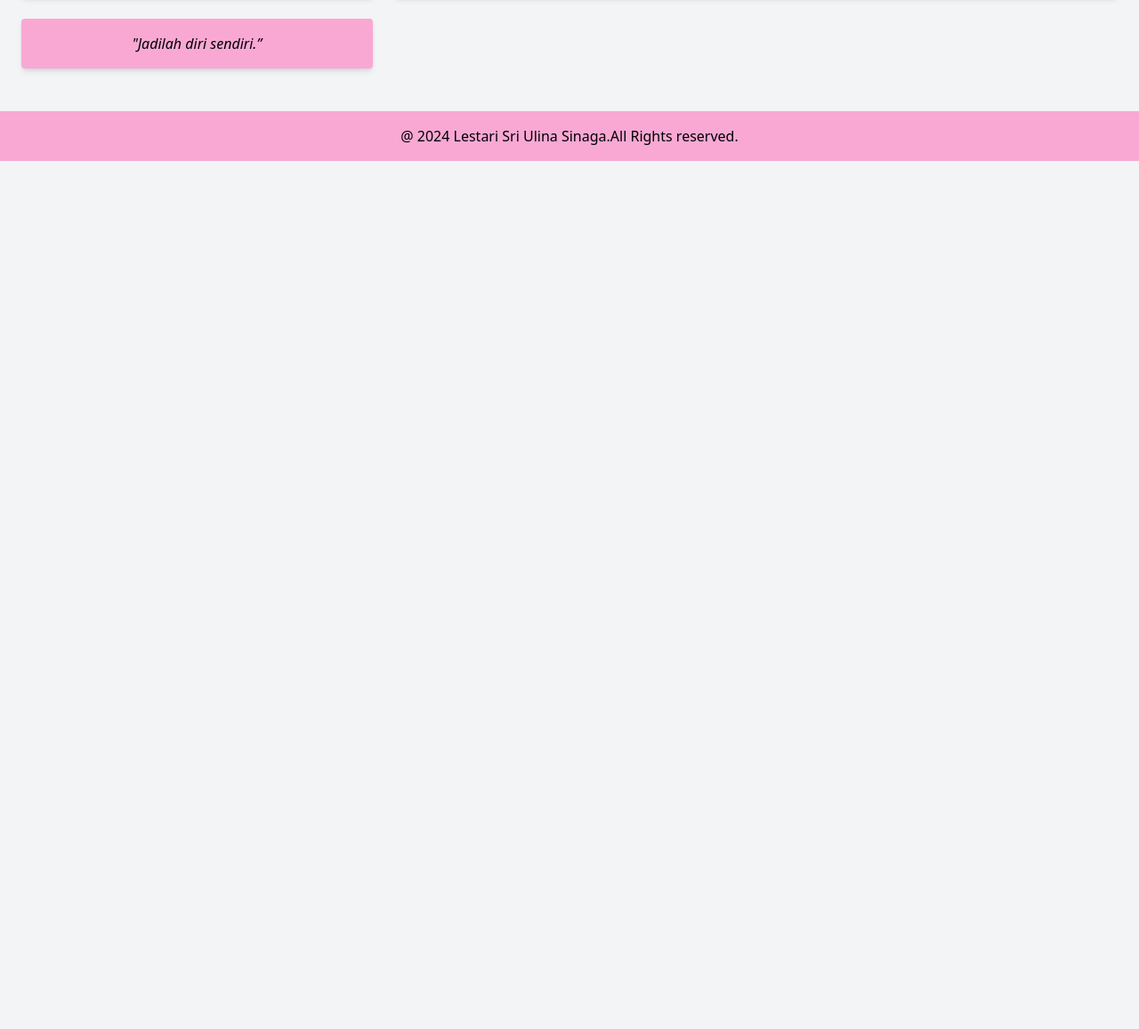
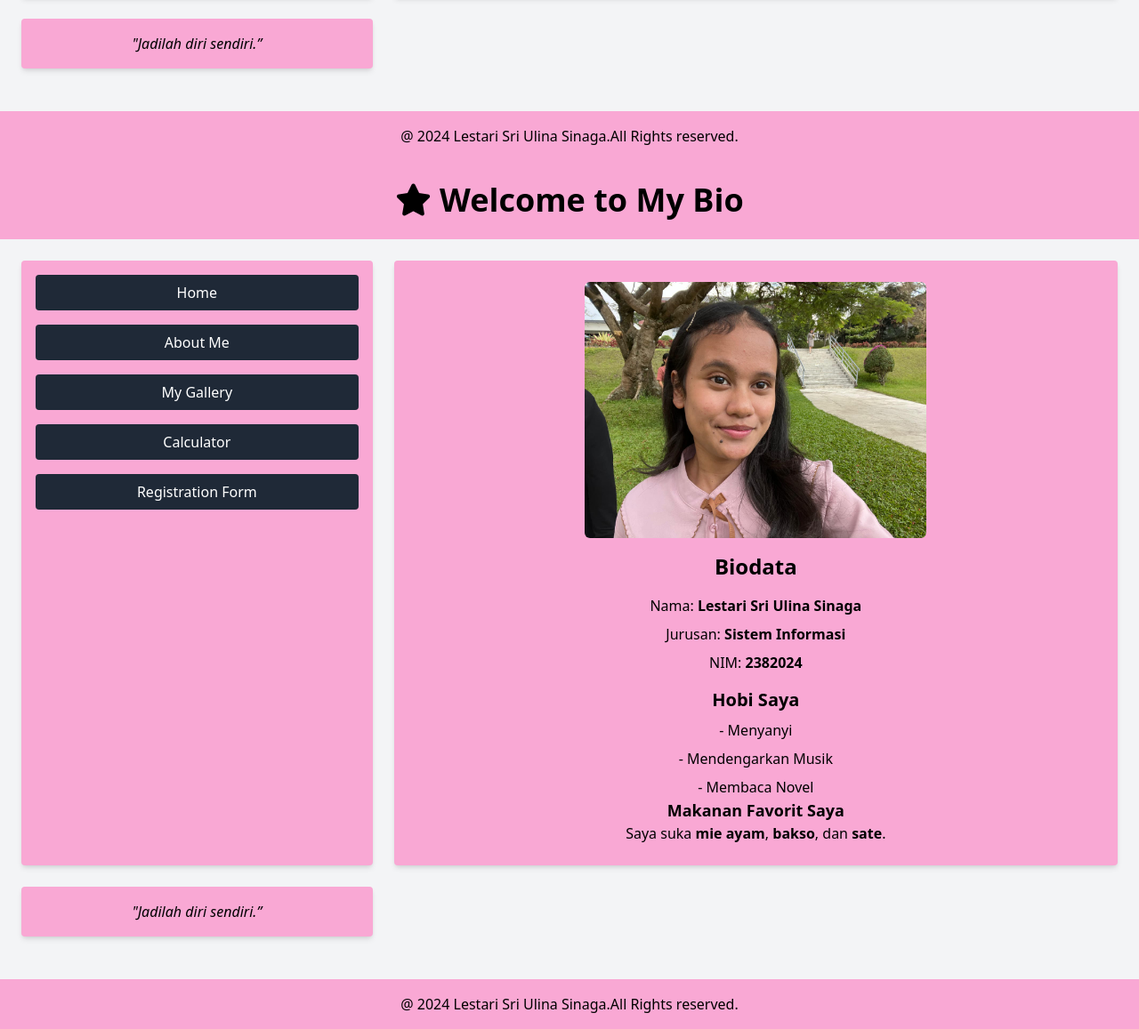
Before and after one commit to lestarisinaga16/ecek, a plain HTML site: page aboutpage.html in a window 1280 px wide. Shown: the part 531-1688 px from the top of the page at 89% size. Before the commit the page ends 800 px from the top, so only its background shows below. Drawn offline with nearby package versions, Linux system fonts and the light colour scheme.

Commit message:
membantu menyetup website dengan mengeluarkan file html dari folder dan menyimpan gambar di folder terpisah

```diff
--- a/aboutpage.html
+++ b/aboutpage.html
@@ -85,3 +85,91 @@
     </footer>
   </body>
 </html>
+
+<!DOCTYPE html>
+<html lang="en">
+  <head>
+    <meta name="viewport" content="width=device-width, initial-scale=1.0" />
+    <script src="https://cdn.tailwindcss.com"></script>
+    <link
+      rel="stylesheet"
+      href="https://cdnjs.cloudflare.com/ajax/libs/font-awesome/6.0.0-beta3/css/all.min.css"
+    />
+    <title>My Bio</title>
+  </head>
+  <body class="font-sans bg-gray-100">
+    <!-- Header -->
+    <header class="bg-pink-300 text-black py-6 text-center">
+      <h1 class="text-4xl font-bold">
+        <i class="fas fa-star"></i> Welcome to My Bio
+      </h1>
+    </header>
+
+    <!-- Main Container -->
+    <div class="grid grid-cols-1 md:grid-cols-3 gap-6 p-6">
+      <!-- Navigation Menu -->
+      <nav class="bg-pink-300 p-4 rounded shadow-md text-center">
+        <ul class="space-y-4">
+          <li
+            class="bg-gray-800 text-white py-2 px-4 rounded hover:bg-pink-400"
+          >
+            <a href="index.html">Home</a>
+          </li>
+          <li
+            class="bg-gray-800 text-white py-2 px-4 rounded hover:bg-pink-400"
+          >
+            <a href="aboutpage.html">About Me</a>
+          </li>
+          <li
+            class="bg-gray-800 text-white py-2 px-4 rounded hover:bg-pink-400"
+          >
+            <a href="myGallery.html">My Gallery</a>
+          </li>
+          <li
+            class="bg-gray-800 text-white py-2 px-4 rounded hover:bg-pink-400"
+          >
+            <a href="calculator.html">Calculator</a>
+          </li>
+          <li
+            class="bg-gray-800 text-white py-2 px-4 rounded hover:bg-pink-400"
+          >
+            <a href="Registration.html">Registration Form</a>
+          </li>
+        </ul>
+      </nav>
+
+      <!-- Main Content -->
+      <main class="bg-pink-300 p-6 rounded shadow-md md:col-span-2 text-center">
+        <img
+          src="img/lestari.jpg"
+          alt="Lestari"
+          class="rounded-md mx-auto mb-4 w-full max-w-sm"
+        />
+        <h2 class="text-2xl font-bold mb-4">Biodata</h2>
+        <p class="mb-2">Nama: <b>Lestari Sri Ulina Sinaga</b></p>
+        <p class="mb-2">Jurusan: <b>Sistem Informasi</b></p>
+        <p class="mb-4">NIM: <b>2382024</b></p>
+
+        <h3 class="text-xl font-semibold mb-2">Hobi Saya</h3>
+        <ul class="list-none space-y-2">
+          <li>- Menyanyi</li>
+          <li>- Mendengarkan Musik</li>
+          <li>- Membaca Novel</li>
+        </ul>
+
+        <h4 class="text-lg font-semibold">Makanan Favorit Saya</h4>
+        <p>Saya suka <b>mie ayam</b>, <b>bakso</b>, dan <b>sate</b>.</p>
+      </main>
+
+      <!-- Sidebar -->
+      <aside class="bg-pink-300 p-4 rounded shadow-md text-center">
+        <p class="italic">"Jadilah diri sendiri.”</p>
+      </aside>
+    </div>
+
+    <!-- Footer -->
+    <footer class="bg-pink-300 text-center py-4 mt-6">
+      <p>@ 2024 Lestari Sri Ulina Sinaga.All Rights reserved.</p>
+    </footer>
+  </body>
+</html>
```
Also changed, not shown: index.html (+4 -0 lines), myGallery.html (+38 -0 lines), img/Lestipict.jpg (added), img/bali.jpg (added), img/exam.jpg (added), img/exam1.jpg (added), img/exam2.jpg (added), img/exam3.jpg (added), img/exam4.jpg (added), img/lestari.jpg (added), img/pictbunga.jpg (added), img/pictfloww.jpg (added), img/sununai.jpg (added), img/unaisunset.jpg (added).
